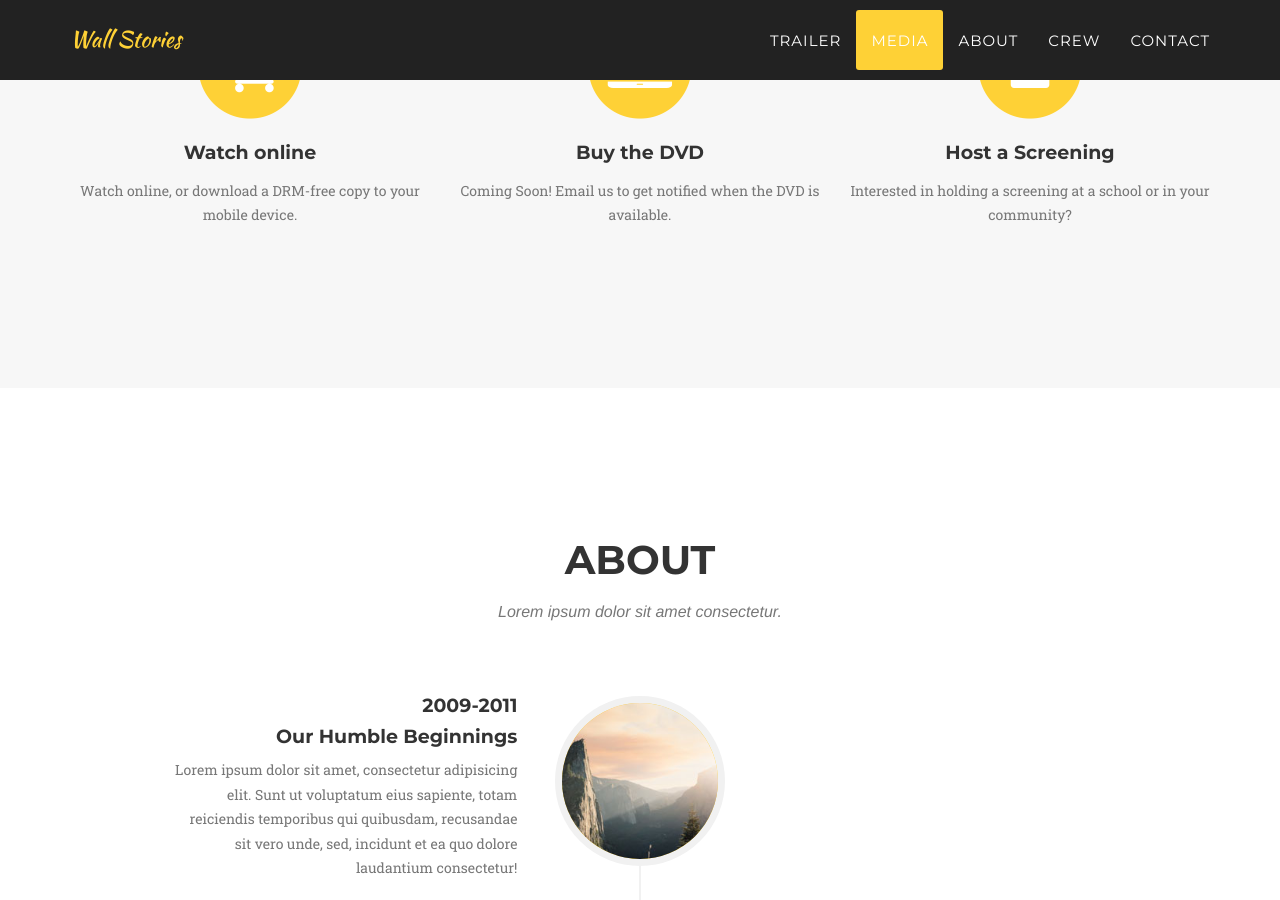
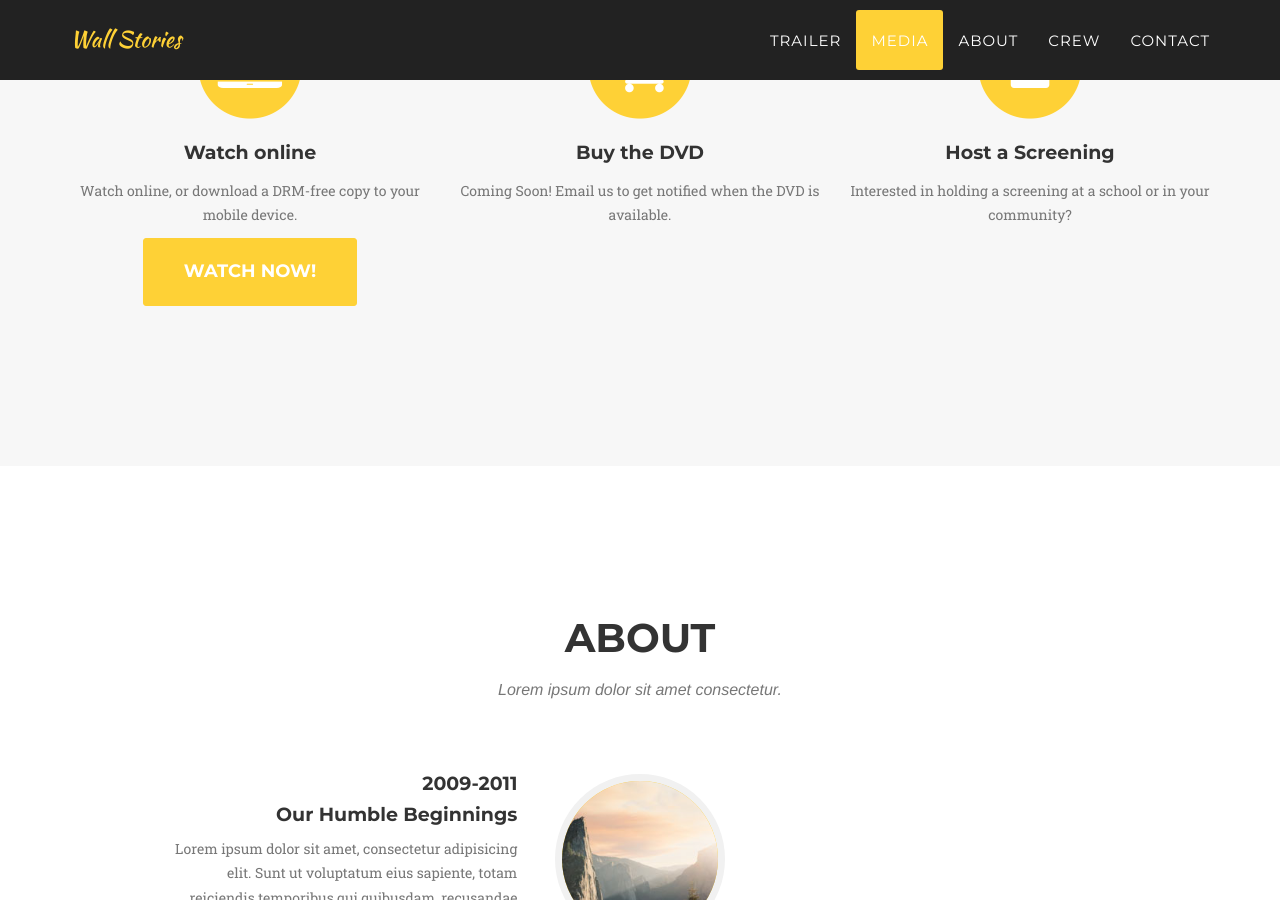
Before and after one commit to fournineandahalf/fnh-wall-stories, a Jekyll site: the page built from index.html, in a window 1280 px wide and 900 px high, scrolled down 1903 px. Built offline with Jekyll 4.4.1, drawn with Linux system fonts in a browser that asks for light colours; some web fonts are replaced.

Commit message:
correct file this time

```diff
--- a/_includes/portfolio_grid.html
+++ b/_includes/portfolio_grid.html
@@ -11,15 +11,16 @@
                 <div class="col-md-4">
                     <span class="fa-stack fa-4x">
                         <i class="fa fa-circle fa-stack-2x text-primary"></i>
-                        <i class="fa fa-shopping-cart fa-stack-1x fa-inverse"></i>
+                        <i class="fa fa-laptop fa-stack-1x fa-inverse"></i>
                     </span>
                     <h4 class="service-heading">Watch online</h4>
                     <p class="text-muted">Watch online, or download a DRM-free copy to your mobile device.</p>
+				<p><a href="https://vimeo.com/ondemand/wallstories" class="page-scroll btn btn-xl">Watch Now!</a></p>
                 </div>
                 <div class="col-md-4">
                     <span class="fa-stack fa-4x">
                         <i class="fa fa-circle fa-stack-2x text-primary"></i>
-                        <i class="fa fa-laptop fa-stack-1x fa-inverse"></i>
+                        <i class="fa fa-shopping-cart fa-stack-1x fa-inverse"></i>
                     </span>
                     <h4 class="service-heading">Buy the DVD</h4>
                     <p class="text-muted">Coming Soon! Email us to get notified when the DVD is available.</p>
```
